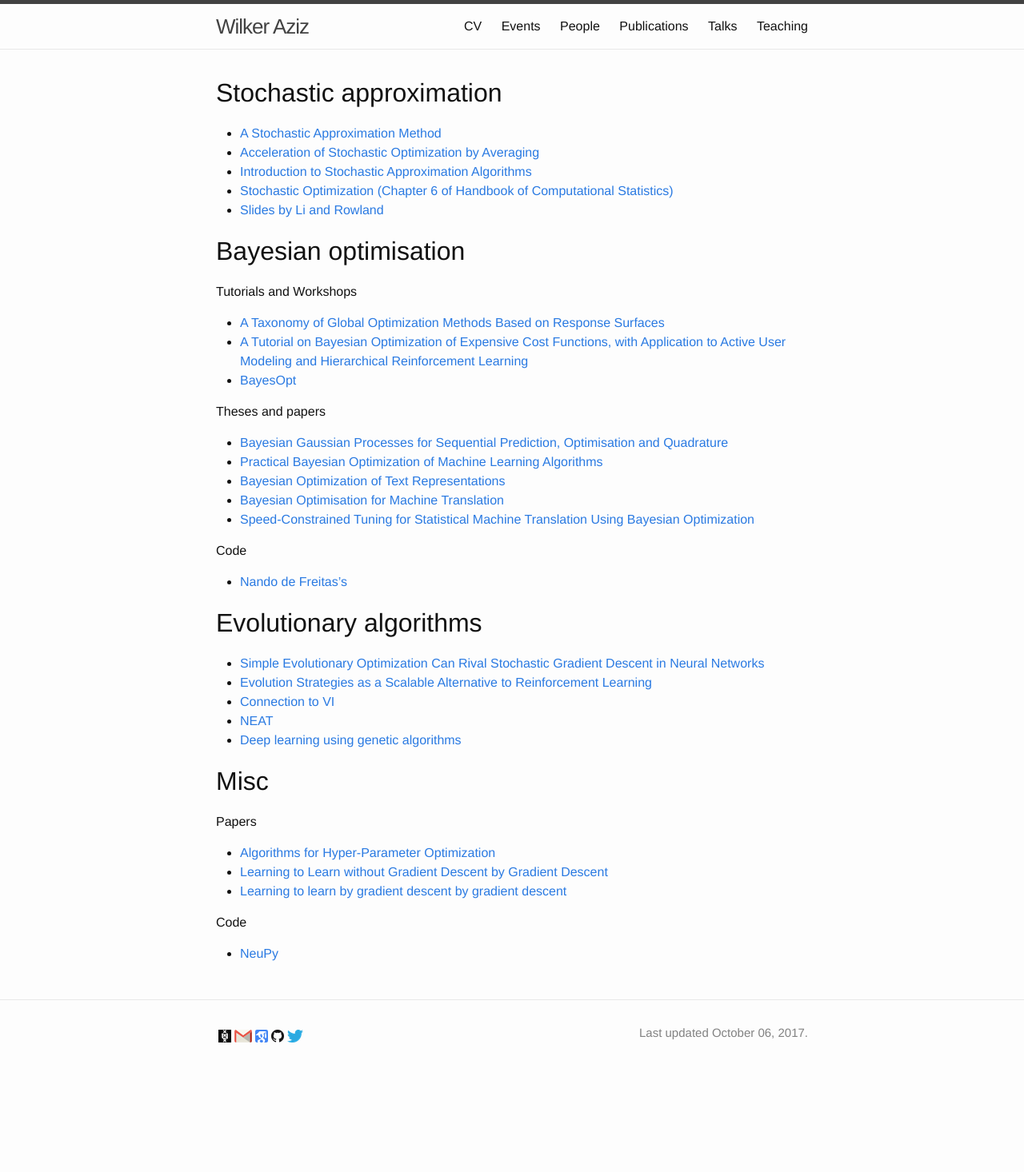
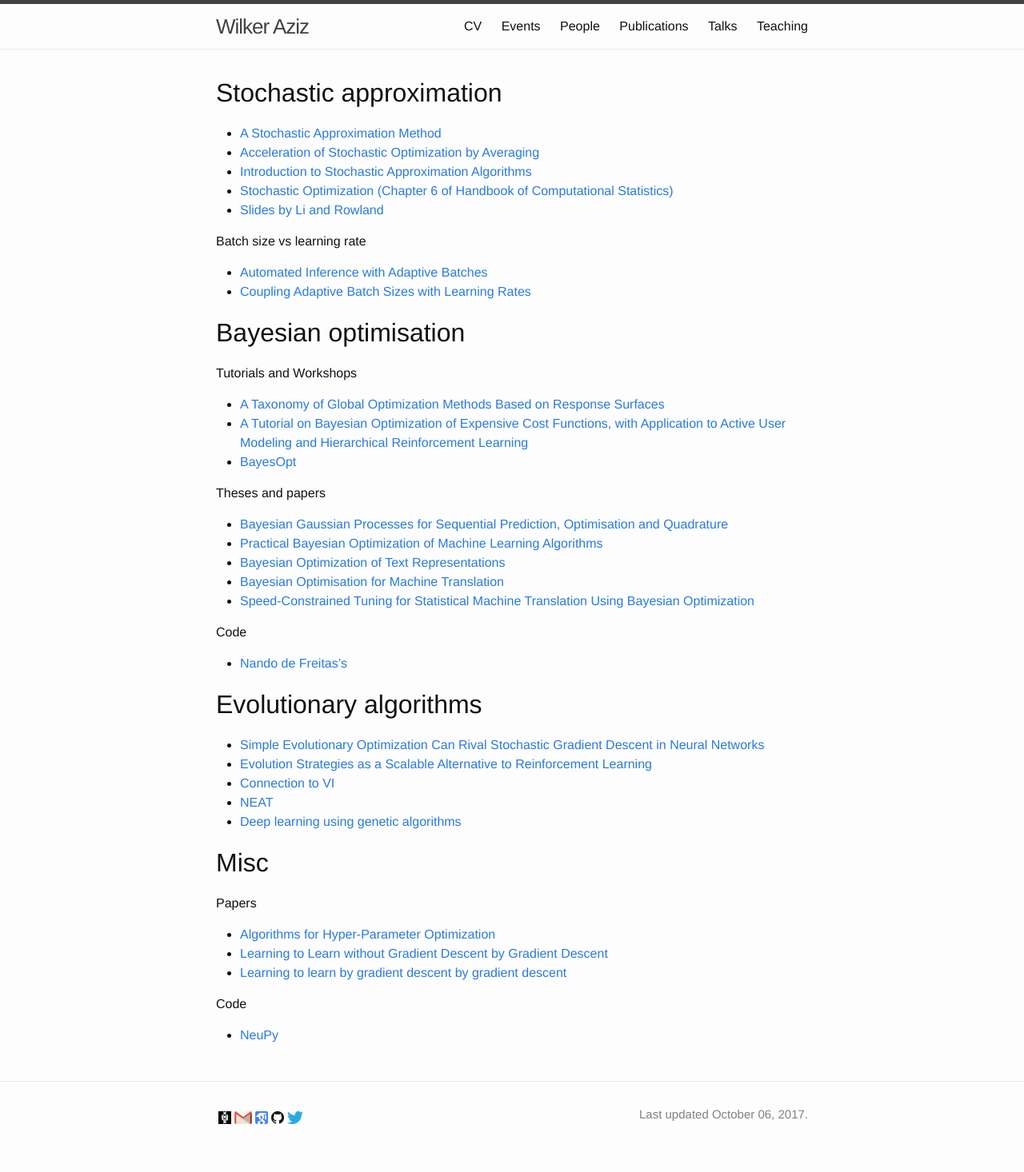
Before and after one commit to wilkeraziz/oldsite, a Jekyll site: the page built from pages/opt.markdown, in a window 1280 px wide. Shown: the whole page at 80% size. Built offline with Jekyll 4.4.1, drawn with Linux system fonts in a browser that asks for light colours; before the commit the page ends 1364 px from its top, so only the background shows below that.

Commit message:
batch size vs learning rate

```diff
--- a/pages/opt.markdown
+++ b/pages/opt.markdown
@@ -11,6 +11,11 @@ menu: no
 * [Introduction to Stochastic Approximation Algorithms](http://www.professeurs.polymtl.ca/jerome.le-ny/teaching/DP_fall09/notes/lec11_SA.pdf)
 * [Stochastic Optimization (Chapter 6 of Handbook of Computational Statistics)](http://www.jhuapl.edu/spsa/PDF-SPSA/Handbook04_StochasticOptimization.pdf)
 * [Slides by Li and Rowland](http://cbl.eng.cam.ac.uk/pub/Intranet/MLG/ReadingGroup/sgd.pdf)
+
+Batch size vs learning rate
+
+* [Automated Inference with Adaptive Batches](http://proceedings.mlr.press/v54/de17a/de17a.pdf)
+* [Coupling Adaptive Batch Sizes with Learning Rates](https://arxiv.org/pdf/1612.05086.pdf)
 
 
 # Bayesian optimisation
```
